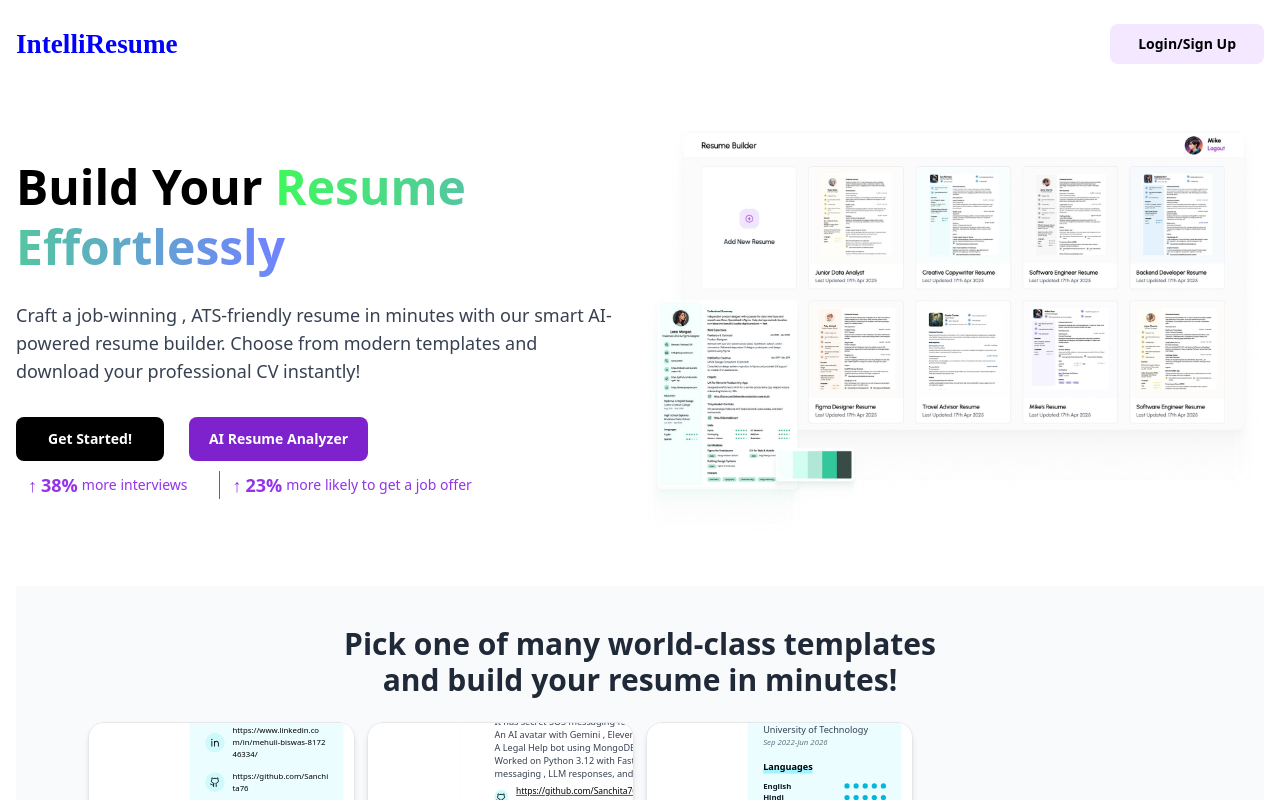
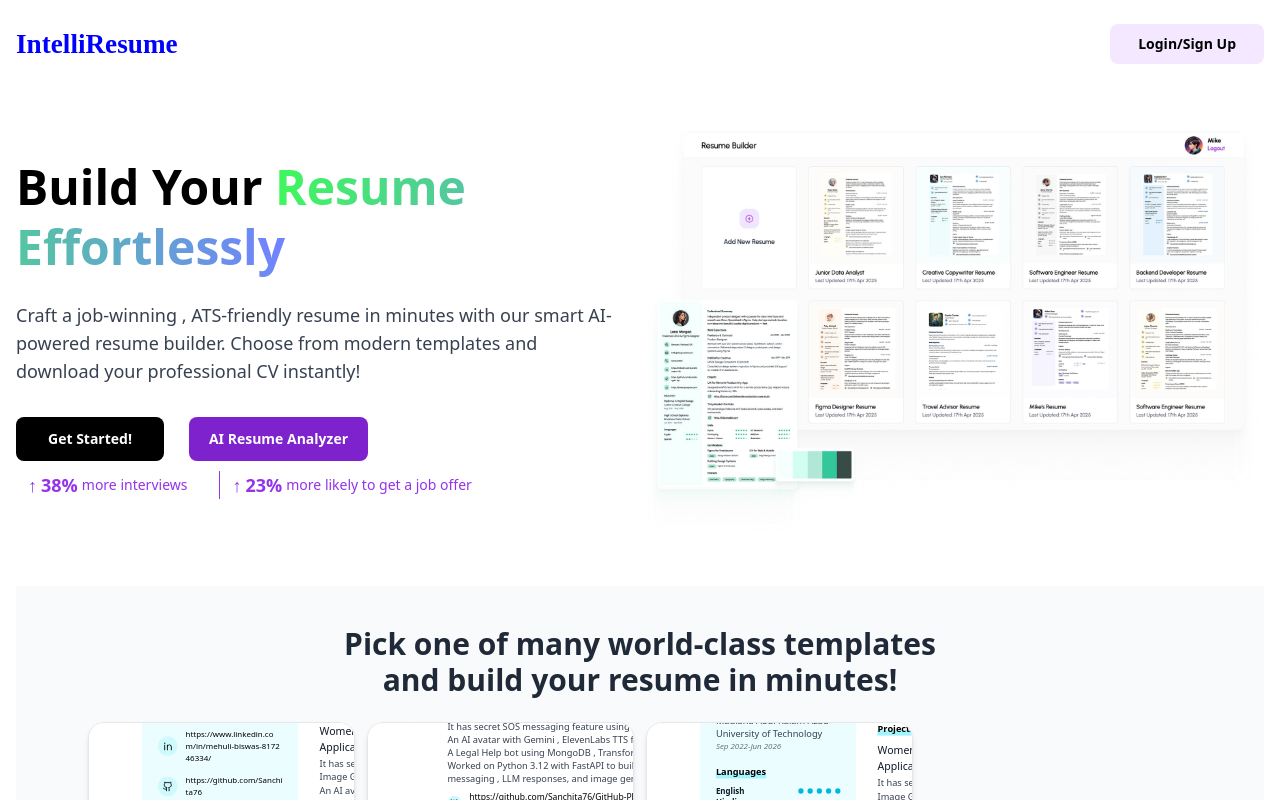
Before and after one commit to Sanchita76/Resume-Builder, a React (Vite) app in the folder frontend/resume-builder/: page / in a window 1280 px wide. Shown: the top 800 px of the page. Built offline with nearby package versions, Linux system fonts and the light colour scheme; a web font is replaced by a local one.

Commit message:
changed scaling

```diff
--- a/frontend/resume-builder/src/components/TemplateCarousel.jsx
+++ b/frontend/resume-builder/src/components/TemplateCarousel.jsx
@@ -246,8 +246,8 @@ const TemplateCarousel = ({ onTemplateSelect }) => {
         <div
           className="relative rounded-xl shadow-sm transition-transform duration-300 ease-in-out group-hover:scale-[1.02] w-full"
           style={{
-            transformOrigin: "top right",
-            transform: "scale(0.65)",
+            transformOrigin: "top center",
+            transform: "scale(0.659)",
           }}
         >
           <RenderResume
```
